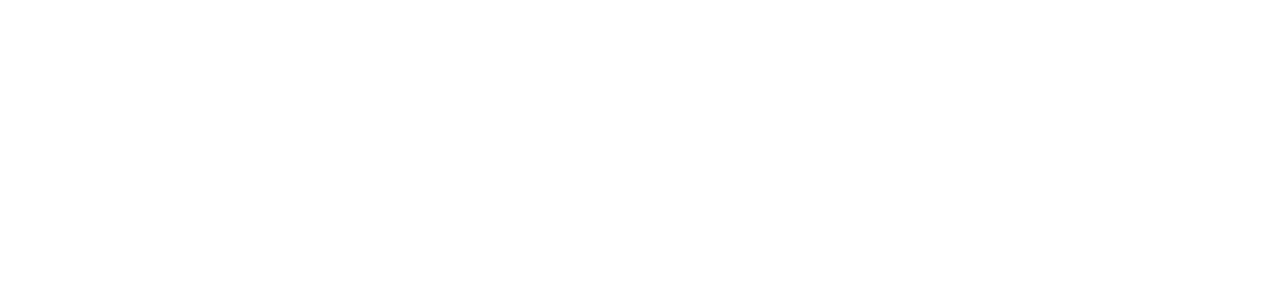
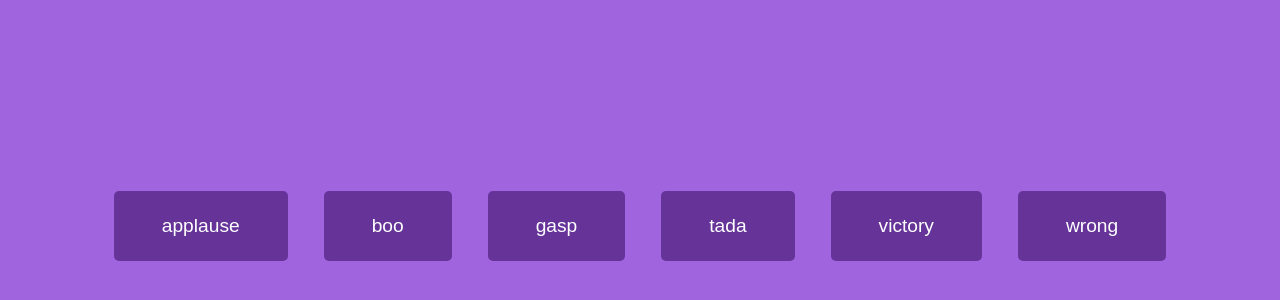
Before and after one commit to behluelselcuk/sound_board, a plain HTML site: page index.html in a window 1280 px wide. Shown: the part 174-474 px from the top of the page. Drawn offline with Linux system fonts and the light colour scheme; a web font is replaced by a local one.

Commit message:
Stelle HTML & CSS fertig
Es wurden die btns hinzugefügt, mit den
zugehörigen audios.
Zudem wurden diese mit CSS gestylet.

```diff
--- a/index.html
+++ b/index.html
@@ -9,7 +9,21 @@
     <link rel="stylesheet" href="https://cdnjs.cloudflare.com/ajax/libs/font-awesome/6.7.2/css/all.min.css" integrity="sha512-Evv84Mr4kqVGRNSgIGL/F/aIDqQb7xQ2vcrdIwxfjThSH8CSR7PBEakCr51Ck+w+/U6swU2Im1vVX0SVk9ABhg==" crossorigin="anonymous" referrerpolicy="no-referrer" />
 </head>
 <body>
+    <audio src="./sounds/applause.mp3" id="applause"></audio>
+    <audio src="./sounds/boo.mp3" id="boo"></audio>
+    <audio src="./sounds/gasp.mp3" id="gasp"></audio>
+    <audio src="./sounds/tada.mp3" id="tada"></audio>
+    <audio src="./sounds/victory.mp3" id="victory"></audio>
+    <audio src="./sounds/wrong.mp3" id="wrong"></audio>
 
+    <div class="buttons">
+        <button class="btn">applause</button>
+        <button class="btn">boo</button>
+        <button class="btn">gasp</button>
+        <button class="btn">tada</button>
+        <button class="btn">victory</button>
+        <button class="btn">wrong</button>
+    </div>
 
     <script src="./script.js"></script>
 </body>
--- a/style.css
+++ b/style.css
@@ -3,7 +3,7 @@
 }
 
 body {
-    font-family: 'Roboto', sans-serif;
+    font-family: 'Roboto' ,sans-serif;
     display: flex;
     flex-direction: column;
     align-items: center;
@@ -11,4 +11,19 @@ body {
     height: 100vh;
     overflow: hidden;
     margin: 0;
+    background-color: rgb(161, 100, 223);
 }
+
+
+
+/* === BUTTONS === */
+.btn {
+    background-color: rebeccapurple;
+    color: #fff;
+    font-size: 1.2rem;
+    padding: 1.5rem 3rem;
+    border: none;
+    border-radius: 5px;
+    margin: 1rem;
+    cursor: pointer;
+}
```
